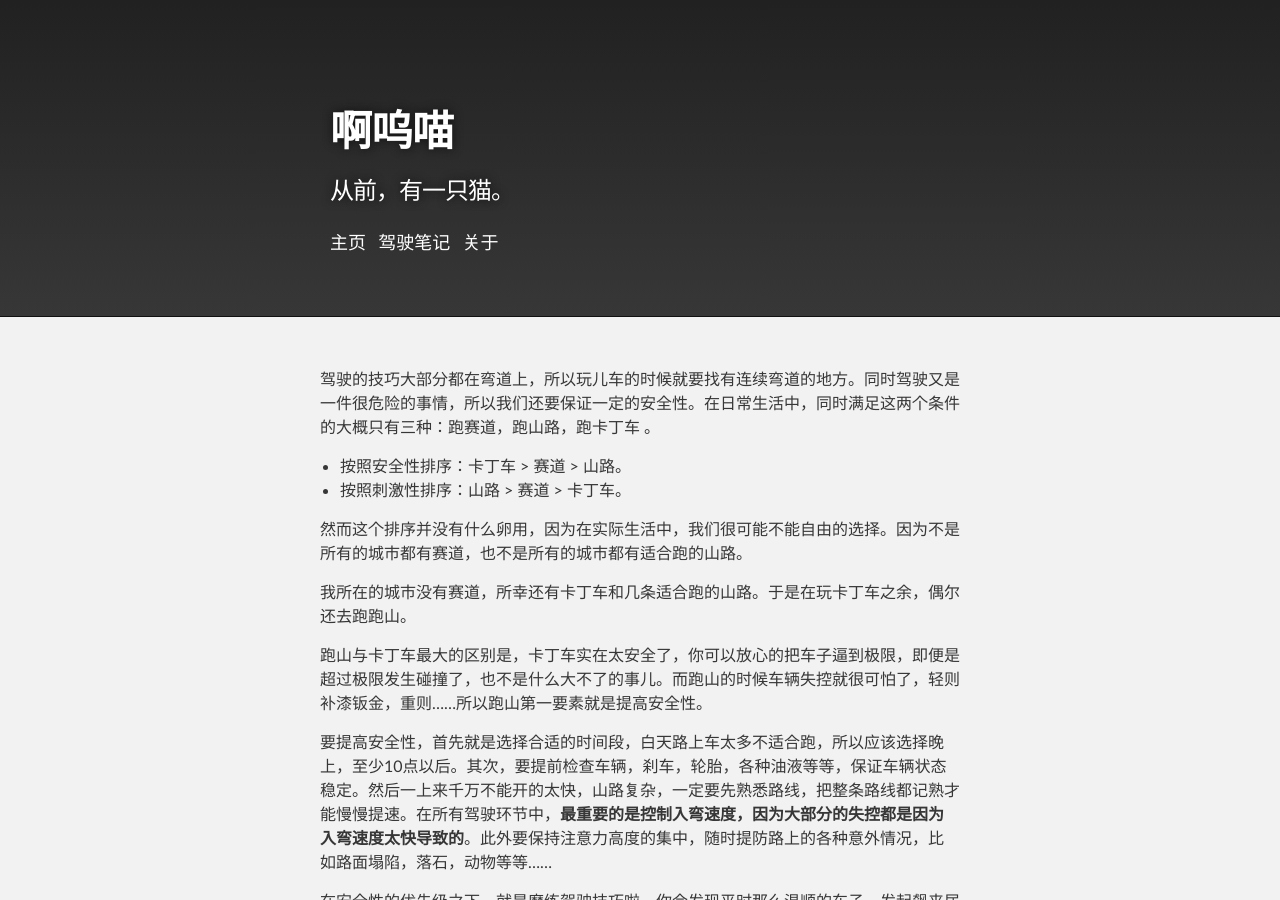
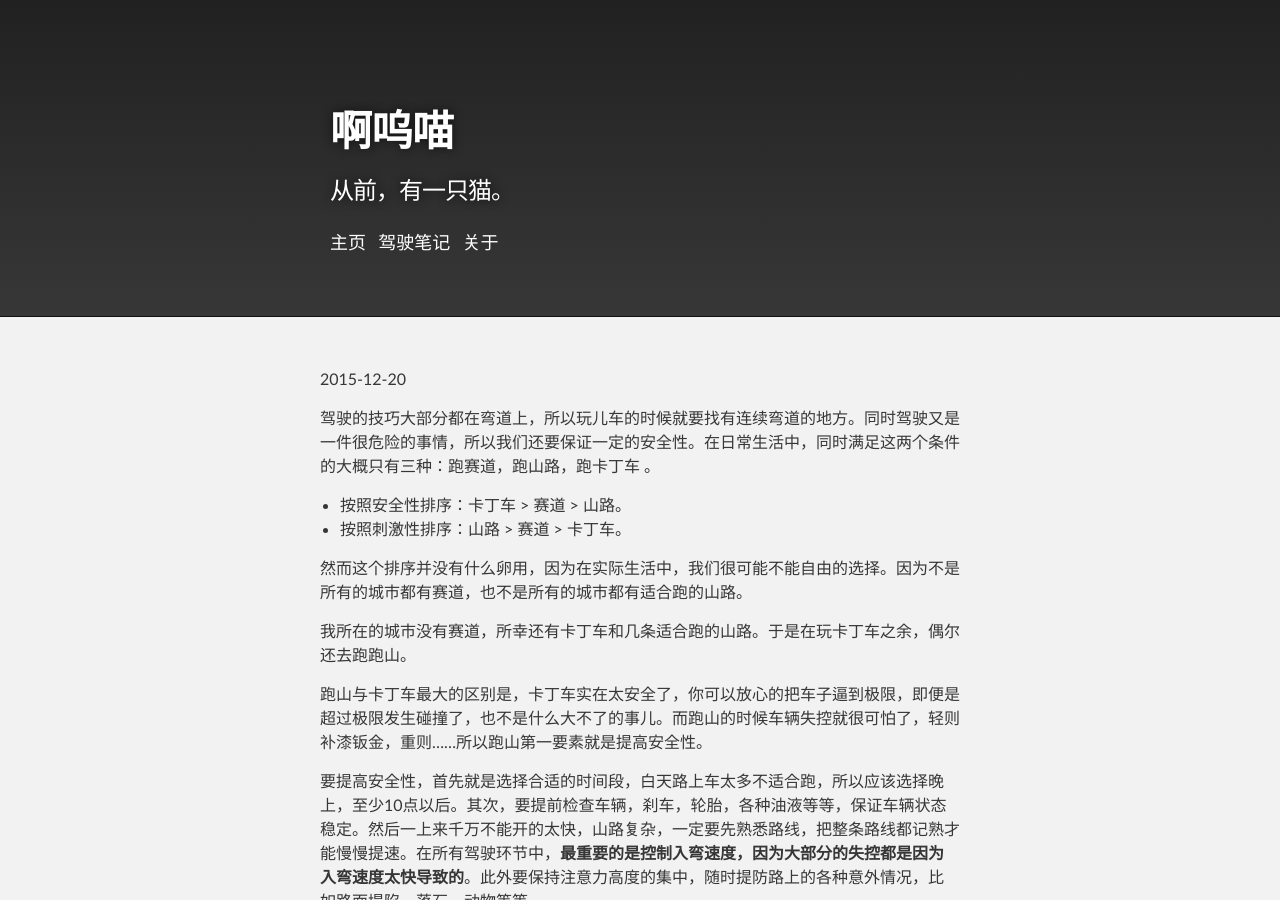
Before and after one commit to icrmio/icrmio.github.io, a Jekyll site: the page built from driving/driving_note_5.md, in a window 1280 px wide and 900 px high. Built offline with Jekyll 4.4.1, drawn with Linux system fonts in a browser that asks for light colours; our own code applies the rules of GitHub Pages for plain Markdown files.

Commit message:
Update driving_note_5.md

```diff
--- a/driving/driving_note_5.md
+++ b/driving/driving_note_5.md
@@ -1,3 +1,5 @@
+2015-12-20
+
 驾驶的技巧大部分都在弯道上，所以玩儿车的时候就要找有连续弯道的地方。同时驾驶又是一件很危险的事情，所以我们还要保证一定的安全性。在日常生活中，同时满足这两个条件的大概只有三种：跑赛道，跑山路，跑卡丁车 。
 
 * 按照安全性排序：卡丁车 &gt; 赛道 &gt; 山路。
```
